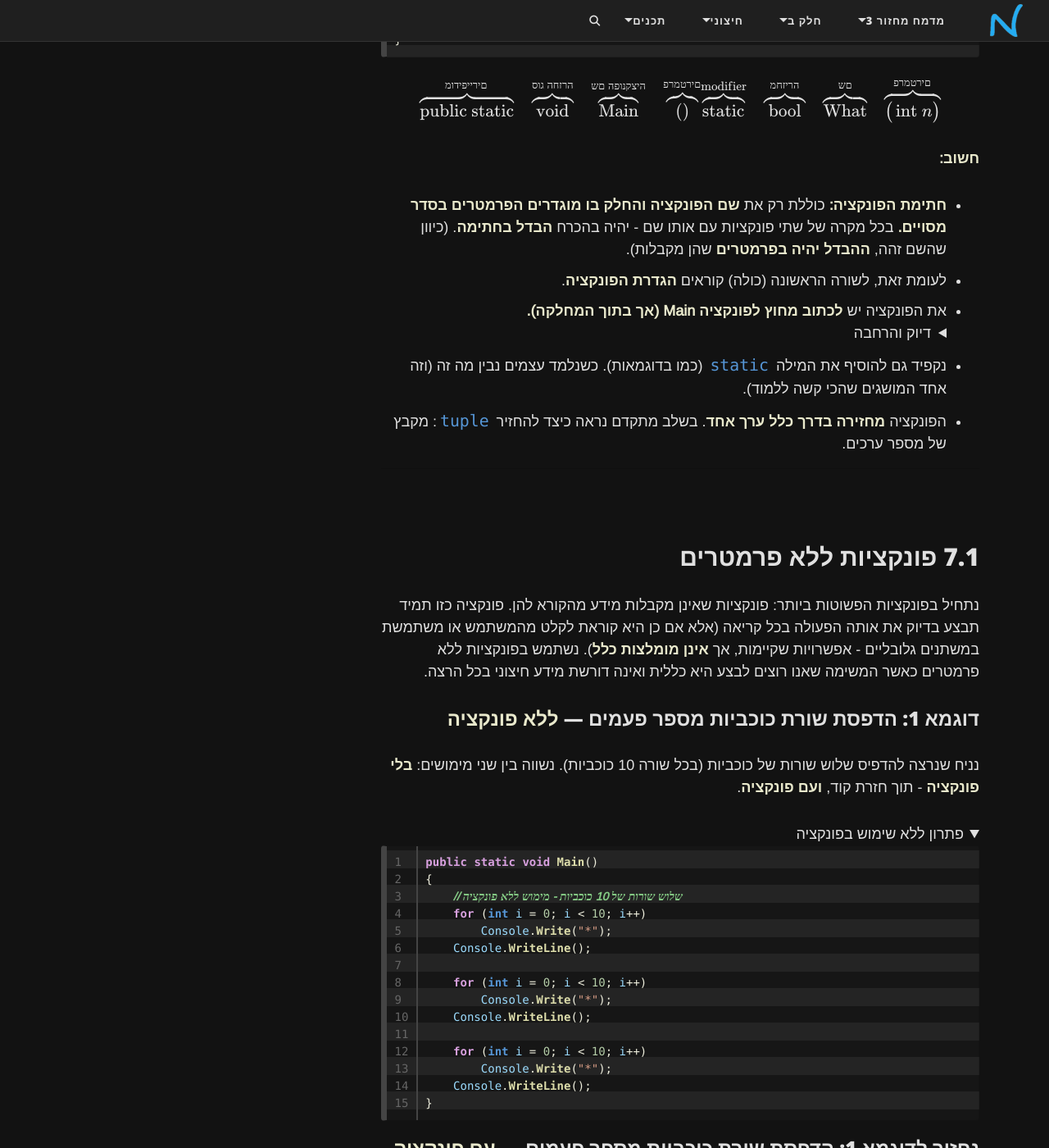
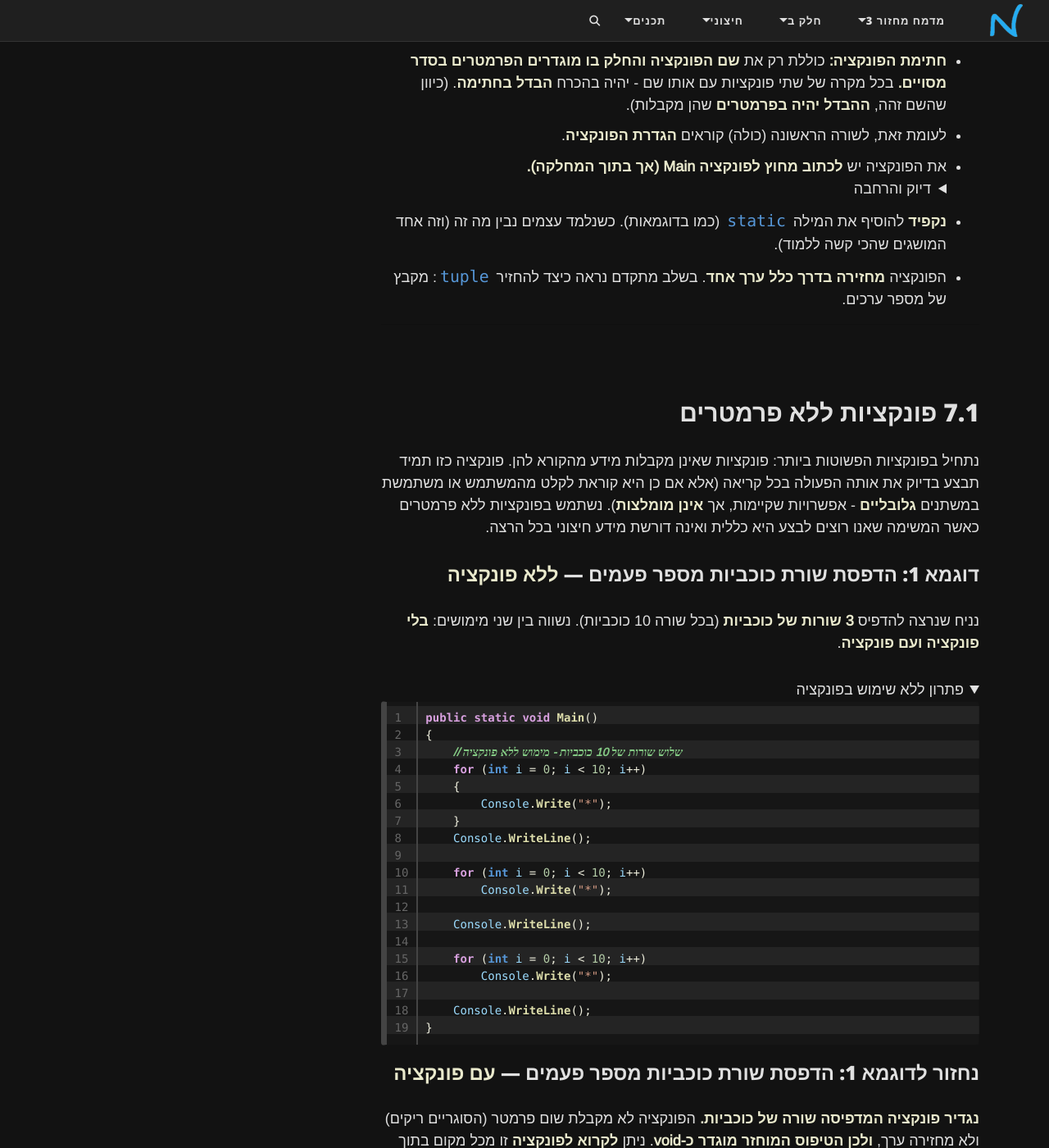
Before and after one commit to 3strategy/BeautifulYesodot, a Jekyll site: the page built from cs2/Chapter7Full.md, in a window 1280 px wide and 1400 px high, scrolled down 2144 px. Shown: the whole window at 82% size. Built offline with Jekyll 4.4.1, drawn with Linux system fonts in a browser that asks for light colours; formulas are drawn with MathJax 3; comment, search, counter and statistics services are not loaded; some of the changed lines change nothing that is shown; some of the changed text lies outside the part shown.

Commit message:
מחיקות והזזות קלות - זיקוק

```diff
--- a/cs2/Chapter7Full.md
+++ b/cs2/Chapter7Full.md
@@ -68,7 +68,7 @@
 בפרק זה נלמד לכתוב פונקציות משלנו ולקרוא להן. פונקציות מחלקות את התוכנית **לתתי-משימות**, מאפשרות **שימוש חוזר** בקוד, ומשפרות את **קריאות** הקוד.
 {: .box-note}
 
-**הגדרה**: פונקציה היא מקבץ של פקודות המאוגדות תחת **שם מזוהה**, שניתן לקרוא לו (להפעיל אותו) מתוך חלקים שונים בתוכנית, כדי לבצע **משימה מוגדרת**. פונקציה יכולה לקבל נתונים (פרמטרים) ויכולה גם להחזיר תוצאה לפונקציה שקראה לה.
+**הגדרה**: פונקציה היא מקבץ של פקודות המאוגדות תחת **שם מזוהה**, שניתן לקרוא לו (להפעיל אותו) מתוך חלקים שונים בתוכנית, כדי לבצע **משימה מוגדרת**. פונקציה יכולה לקבל נתונים (פרמטרים) ויכולה גם להחזיר תוצאה לפונקציה שקראה לה. **כבר השתמשנו בפונקציות** שקיימות בספריות השפה כגון, `()Console.WriteLine` או `()Math.Round`, וגם ראינו ש-`Main` היא פונקציה מיוחדת, שממנה מתחיל הכל.
 {: .box-success}
 
 <details markdown="1"><summary>מינוחים וסדר הוראה</summary>
@@ -80,13 +80,8 @@
 
 </details>
 
-**אופן הפעולה:**
-- כאשר קוראים לפונקציה, התוכנית עוצרת בנקודת הקריאה, עוברת לביצוע קוד הפונקציה, ולאחר סיום הפונקציה - חוזרת לנקודת הקריאה עם ערך שחושב (אם הפונקציה מחזירה ערך).
-- אין כאן מבנה חדש לחלוטין: **כבר השתמשנו בפונקציות** שקיימות בספריות השפה כגון, `()Console.WriteLine` או `()Math.Round`, וגם ראינו ש-`Main` היא פונקציה מיוחדת, שממנה מתחיל הכל.
-
 <div markdown="1" class="box-success">
-
-**החשיבות:**
+**המוטיבציה לכתיבת פונקציות:**
 - פונקציות שאנו כותבים בעצמנו, הן **כלי מרכזי** לבניית תוכניות מורכבות: הן **מאפשרות לנו לפרק בעיות לתתי-משימות**, להימנע מחזרת קוד, ולכתוב תוכניות קריאות ונוחות יותר לתחזוקה.
 - **פירוק בעייה גדולה שאיננו יודעים לפתור, לבעיות קטנות שאנחנו יודעים לפתור** הוא טכניקה חשובה בפתרון בעיות. כאן מתגלות הפונקציות במלוא הדרן.
 - פונקציות **מאפשרות לנו להישען על פתרון קודם**, כדי לפתור בעיות חדשות. כדי להפנים עד כמה זה חשוב, מומלץ לצפות בבדיחה של פרופרסור הרשקוביץ [כשהוא מסביר על ההבדל בין מתמטיקאי לפיזיקאי](https://youtu.be/P5nstHk0aaY?t=1646) בקורס מד"ר 1 בטכניון.
@@ -198,7 +193,7 @@
     - סדר ההגדרות אינו חשוב - ניתן להגדיר פונקציה לפני או אחרי `Main` - העיקר שההגדרה נמצאת בטווח המחלקה (בשונה מפייתון - שבה פונקציה חייבת להיות מוגדרת לפני כל מי שקורא לה (ולכן גם לפני ה-  `Main`)).
 
     </details>
-- נקפיד גם להוסיף את המילה `static` (כמו בדוגמאות). כשנלמד עצמים נבין מה זה (וזה אחד המושגים שהכי קשה ללמוד).
+- **נקפיד** להוסיף את המילה `static` (כמו בדוגמאות). כשנלמד עצמים נבין מה זה (וזה אחד המושגים שהכי קשה ללמוד).
 - הפונקציה **מחזירה בדרך כלל ערך אחד**. בשלב מתקדם נראה כיצד להחזיר `tuple`: מקבץ של מספר ערכים.
 
 
@@ -208,11 +203,11 @@
 
 ## 7.1 פונקציות ללא פרמטרים
 
-נתחיל בפונקציות הפשוטות ביותר: פונקציות שאינן מקבלות מידע מהקורא להן. פונקציה כזו תמיד תבצע בדיוק את אותה הפעולה בכל קריאה (אלא אם כן היא קוראת לקלט מהמשתמש או משתמשת במשתנים גלובליים - אפשרויות שקיימות, אך **אינן מומלצות כלל**). נשתמש בפונקציות ללא פרמטרים כאשר המשימה שאנו רוצים לבצע היא כללית ואינה דורשת מידע חיצוני בכל הרצה.
+נתחיל בפונקציות הפשוטות ביותר: פונקציות שאינן מקבלות מידע מהקורא להן. פונקציה כזו תמיד תבצע בדיוק את אותה הפעולה בכל קריאה (אלא אם כן היא קוראת לקלט מהמשתמש או משתמשת במשתנים **גלובליים** - אפשרויות שקיימות, אך **אינן מומלצות**). נשתמש בפונקציות ללא פרמטרים כאשר המשימה שאנו רוצים לבצע היא כללית ואינה דורשת מידע חיצוני בכל הרצה.
 
 ### דוגמא 1: הדפסת שורת כוכביות מספר פעמים — **ללא פונקציה**
 
-נניח שנרצה להדפיס שלוש שורות של כוכביות (בכל שורה 10 כוכביות). נשווה בין שני מימושים: **בלי פונקציה** - תוך חזרת קוד, **ועם פונקציה**.
+נניח שנרצה להדפיס **3 שורות של כוכביות** (בכל שורה 10 כוכביות). נשווה בין שני מימושים: **בלי פונקציה ועם פונקציה**.
 
 <details open markdown="1"><summary>פתרון ללא שימוש בפונקציה</summary>
 
@@ -220,15 +215,19 @@
 {
     // שלוש שורות של 10 כוכביות - מימוש ללא פונקציה
     for (int i = 0; i < 10; i++)
+    {
         Console.Write("*");
+    }
     Console.WriteLine();
 
     for (int i = 0; i < 10; i++)
         Console.Write("*");
+
     Console.WriteLine();
 
     for (int i = 0; i < 10; i++)
         Console.Write("*");
+
     Console.WriteLine();
 }
 {% endhighlight %}
@@ -246,6 +245,7 @@
 {
     for (int i = 0; i < 10; i++)
         Console.Write("*");
+
     Console.WriteLine();
 }
 
@@ -256,6 +256,9 @@
     PrintStars10();
     PrintStars10();
 }
+// ה-Main מתחת לפונקציה - כדי שתהיו רגילים ליום שתכתבו פייתון
+// אני פחות מקפיד על הסדר, ועובד לפי מה שנח. קל להגיע לכל פונקציה ולכל משתנה באמצעות
+// המקש F12
 {% endhighlight %}
 
 בפונקציה `PrintStars10` השתמשנו בלולאה כדי להדפיס 10 כוכביות ברצף, ואחריה מעבר שורה. בכל קריאה לפונקציה זו נקבל את אותה תוצאה: שורת כוכביות באורך 10. **ואכן בחרנו לקרוא לה שלוש פעמים מתוך Main כדי להדפיס 3 שורות זהות. שימו לב כיצד קריאה חוזרת לפונקציה מונעת חזרת קוד:** לא היינו צריכים לכתוב שלוש לולאות נפרדות או להעתיק את גוף הפונקציה - מספיק לקרוא לה שוב. **אם נרצה בעתיד לשנות** את אורך השורה המודפסת, נצטרך לערוך את מספר החזרות **במקום אחד בלבד** (בתוך גוף הפונקציה).
```
